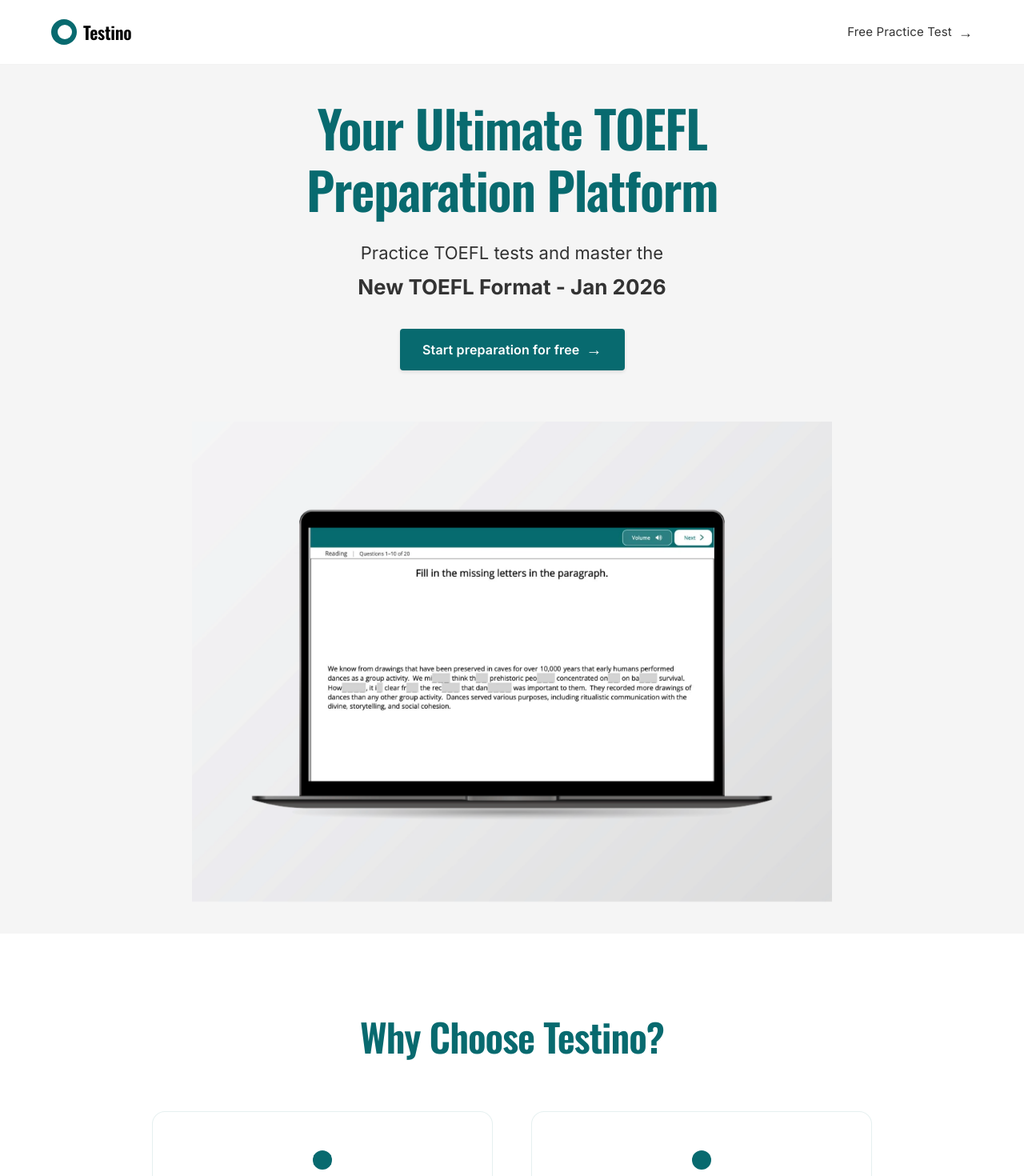
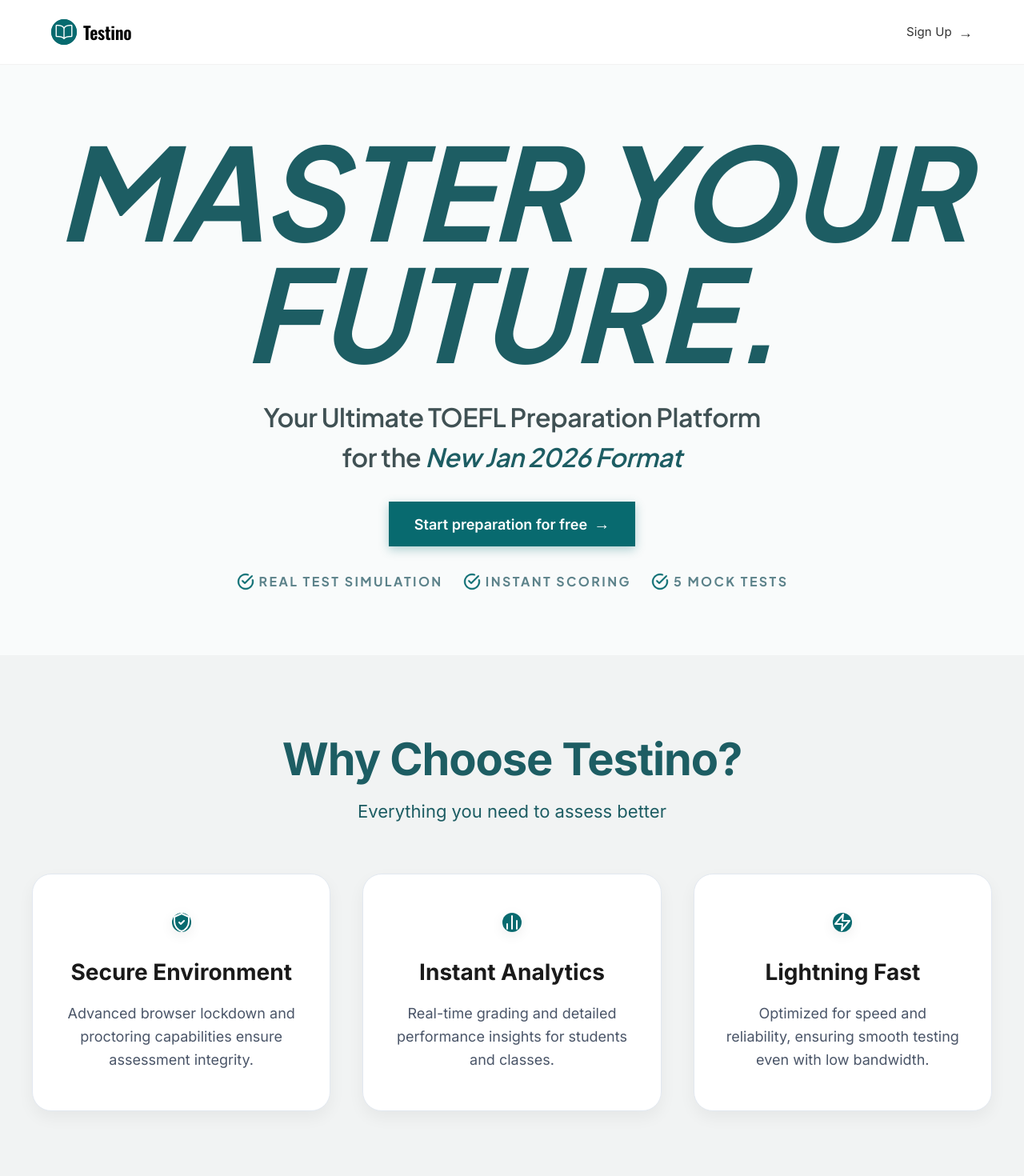
Before and after one commit to burnerlee/tofulu, a React (Vite) app in the folder landing/: page / in a window 1280 px wide. Shown: the top 1470 px of the page at 80% size. Built offline with nearby package versions, Linux system fonts and the light colour scheme; no server answers.

Commit message:
from replit inspo

```diff
--- a/landing/index.html
+++ b/landing/index.html
@@ -36,7 +36,7 @@
     <!-- Preconnect for Performance -->
     <link rel="preconnect" href="https://fonts.googleapis.com">
     <link rel="preconnect" href="https://fonts.gstatic.com" crossorigin>
-    <link href="https://fonts.googleapis.com/css2?family=Inter:wght@400;600;700&family=Oswald:wght@400;600&display=swap" rel="stylesheet">
+    <link href="https://fonts.googleapis.com/css2?family=Inter:wght@400;600;700&family=Oswald:wght@400;600&family=Plus+Jakarta+Sans:wght@400;600;700;900&display=swap" rel="stylesheet">
 
     <!-- Favicon -->
     <link rel="icon" type="image/x-icon" href="/favicon.ico" />
--- a/landing/src/App.jsx
+++ b/landing/src/App.jsx
@@ -4,6 +4,7 @@ import { AuthProvider, useAuth } from './contexts/AuthContext'
 import Header from './components/Header'
 import Hero from './components/Hero'
 import Features from './components/Features'
+import CTA from './components/CTA'
 import Footer from './components/Footer'
 import Login from './components/Login'
 import Signup from './components/Signup'
@@ -24,6 +25,7 @@ function Home() {
         <Header />
         <Hero />
         <Features />
+        {/* <CTA /> */}
         <Footer />
       </div>
     </>
--- a/landing/src/components/Features.css
+++ b/landing/src/components/Features.css
@@ -1,54 +1,74 @@
 .features {
   padding: 100px 24px;
-  background-color: #ffffff;
+  background-color:  hsl(185 20% 92% / 0.3);
+  position: relative;
+  overflow: hidden;
 }
+
+
+
 
 .features-container {
   max-width: 1200px;
   margin: 0 auto;
+  text-align: center;
+  position: relative;
+  z-index: 1;
 }
 
 .features-title {
-  font-family: 'Oswald', sans-serif;
-  font-size: 48px;
-  font-weight: 600;
-  color: #086A6F;
+  font-family: 'Inter', sans-serif;
+  font-size: 56px;
+  font-weight: 800;
+  /* color: #2d3748; */
+  color: hsl(185, 55%, 25%);
   text-align: center;
-  margin-bottom: 64px;
-  line-height: 1.2;
+  margin-bottom: 16px;
+  line-height: 1.1;
   letter-spacing: -0.02em;
   animation: fadeInUp 1s ease-out 0.2s both;
 }
 
+.features-subtitle {
+  font-family: 'Inter', sans-serif;
+  font-size: 22px;
+  font-weight: 500;
+  /* color: #4a5568; */
+  color: hsl(185, 55%, 25%);
+  text-align: center;
+  margin-bottom: 60px;
+  line-height: 1.6;
+  max-width: 600px;
+  margin-left: auto;
+  margin-right: auto;
+  animation: fadeInUp 1s ease-out 0.3s both;
+}
+
 .features-grid {
   display: grid;
-  grid-template-columns: repeat(2, 1fr);
-  gap: 48px;
-  margin-top: 48px;
-  max-width: 900px;
+  grid-template-columns: repeat(3, 1fr);
+  gap: 40px;
+  margin-top: 0;
+  max-width: 1200px;
   margin-left: auto;
   margin-right: auto;
 }
 
-.feature-card:nth-child(3) {
-  grid-column: 1 / -1;
-  justify-self: center;
-  max-width: 400px;
-}
 
 .feature-card {
   display: flex;
   flex-direction: column;
   align-items: center;
   text-align: center;
-  padding: 48px 32px;
-  border-radius: 16px;
-  background-color: #ffffff;
-  border: 1px solid rgba(8, 106, 111, 0.1);
+  padding: 48px 40px;
+  border-radius: 24px;
+  background: #ffffff;
+  border: 1px solid #e2e8f0;
   transition: all 0.4s cubic-bezier(0.4, 0, 0.2, 1);
   cursor: pointer;
   position: relative;
   overflow: hidden;
+  box-shadow: 0 8px 20px rgba(0, 0, 0, 0.05);
 }
 
 .feature-card::before {
@@ -57,11 +77,12 @@
   top: 0;
   left: 0;
   right: 0;
-  height: 4px;
-  background: linear-gradient(90deg, #086A6F, #20B2AA);
+  height: 5px;
+  background: linear-gradient(90deg, #086A6F, #20B2AA, #40e0d0);
   transform: scaleX(0);
   transform-origin: left;
-  transition: transform 0.4s cubic-bezier(0.4, 0, 0.2, 1);
+  transition: transform 0.3s cubic-bezier(0.4, 0, 0.2, 1);
+  z-index: 1;
 }
 
 .fade-in-hidden {
@@ -88,9 +109,10 @@
 }
 
 .feature-card:hover {
-  transform: translateY(-12px);
-  box-shadow: 0 20px 40px rgba(8, 106, 111, 0.12);
-  border-color: rgba(8, 106, 111, 0.2);
+  transform: translateY(-8px);
+  box-shadow: 0 16px 40px rgba(0, 0, 0, 0.1);
+  border-color: #086A6F;
+  background: #ffffff;
 }
 
 .feature-card:hover::before {
@@ -98,30 +120,32 @@
 }
 
 .feature-icon {
-  width: 80px;
-  height: 80px;
+  width: 96px;
+  height: 96px;
   display: flex;
   align-items: center;
   justify-content: center;
-  margin-bottom: 28px;
-  background-color: rgba(8, 106, 111, 0.08);
-  border-radius: 50%;
+  margin-bottom: 32px;
+  background: #f0f9ff;
+  border-radius: 20px;
   transition: all 0.4s cubic-bezier(0.4, 0, 0.2, 1);
   position: relative;
   z-index: 1;
+  box-shadow: 0 4px 16px rgba(0, 0, 0, 0.08);
 }
 
 .feature-card:hover .feature-icon {
-  background-color: rgba(8, 106, 111, 0.15);
-  transform: scale(1.1);
+  background: #086A6F;
+  transform: scale(1.05);
+  box-shadow: 0 6px 20px rgba(8, 106, 111, 0.2);
 }
 
 .feature-heading {
-  font-family: 'Oswald', sans-serif;
+  font-family: 'Inter', sans-serif;
   font-size: 28px;
-  font-weight: 600;
-  color: #086A6F;
-  margin-bottom: 16px;
+  font-weight: 700;
+  color: #1a1a1a;
+  margin-bottom: 20px;
   line-height: 1.3;
   transition: color 0.3s ease;
   position: relative;
@@ -129,16 +153,16 @@
 }
 
 .feature-card:hover .feature-heading {
-  color: #065559;
+  color: #086A6F;
+  transform: translateY(-2px);
 }
 
 .feature-description {
   font-family: 'Inter', sans-serif;
   font-size: 18px;
   font-weight: 400;
-  color: #555555;
-  line-height: 1.7;
-  max-width: 320px;
+  color: #4a5568;
+  line-height: 1.6;
   margin: 0;
   position: relative;
   z-index: 1;
@@ -146,16 +170,21 @@
 }
 
 .feature-card:hover .feature-description {
-  color: #333333;
+  color: #2d3748;
 }
 
 @media (max-width: 768px) {
   .features {
-    padding: 64px 16px;
+    padding: 80px 16px;
   }
 
   .features-title {
     font-size: 36px;
+    margin-bottom: 12px;
+  }
+
+  .features-subtitle {
+    font-size: 18px;
     margin-bottom: 48px;
   }
 
@@ -165,32 +194,37 @@
   }
 
   .feature-card {
-    padding: 40px 24px;
+    padding: 32px 24px;
   }
 
   .feature-card:hover {
-    transform: translateY(-8px);
+    transform: translateY(-4px);
   }
 
   .feature-heading {
-    font-size: 24px;
-  }
-
-  .feature-description {
-    font-size: 16px;
-  }
-}
-
-@media (max-width: 480px) {
-  .features-title {
-    font-size: 28px;
-  }
-
-  .feature-heading {
-    font-size: 22px;
+    font-size: 20px;
   }
 
   .feature-description {
     font-size: 15px;
   }
 }
+
+@media (max-width: 480px) {
+  .features-title {
+    font-size: 32px;
+  }
+
+  .feature-heading {
+    font-size: 18px;
+  }
+
+  .feature-description {
+    font-size: 14px;
+  }
+
+  .feature-icon {
+    width: 56px;
+    height: 56px;
+  }
+}
--- a/landing/src/components/Features.jsx
+++ b/landing/src/components/Features.jsx
@@ -44,6 +44,7 @@ function Features() {
     <section className="features">
       <div className="features-container">
         <h2 className="features-title">Why Choose Testino?</h2>
+        <p className="features-subtitle">Everything you need to assess better</p>
         <div className="features-grid">
           <div
             ref={(el) => (cardRefs.current[0] = el)}
@@ -51,14 +52,13 @@ function Features() {
           >
             <div className="feature-icon">
               <svg width="48" height="48" viewBox="0 0 24 24" fill="none" xmlns="http://www.w3.org/2000/svg">
-                <path d="M12 2L2 7L12 12L22 7L12 2Z" stroke="#086A6F" strokeWidth="2" strokeLinecap="round" strokeLinejoin="round"/>
-                <path d="M2 17L12 22L22 17" stroke="#086A6F" strokeWidth="2" strokeLinecap="round" strokeLinejoin="round"/>
-                <path d="M2 12L12 17L22 12" stroke="#086A6F" strokeWidth="2" strokeLinecap="round" strokeLinejoin="round"/>
+                <path d="M12 1L3 5V11C3 16.55 6.84 21.74 12 23C17.16 21.74 21 16.55 21 11V5L12 1Z" stroke="white" strokeWidth="2" strokeLinecap="round" strokeLinejoin="round"/>
+                <path d="M9 12L11 14L15 10" stroke="white" strokeWidth="2" strokeLinecap="round" strokeLinejoin="round"/>
               </svg>
             </div>
-            <h3 className="feature-heading">Authentic TOEFL Experience</h3>
+            <h3 className="feature-heading">Secure Environment</h3>
             <p className="feature-description">
-              Experience the closest simulation to the actual TOEFL test with our carefully designed platform that mirrors the real exam environment.
+              Advanced browser lockdown and proctoring capabilities ensure assessment integrity.
             </p>
           </div>
 
@@ -68,12 +68,12 @@ function Features() {
           >
             <div className="feature-icon">
               <svg width="48" height="48" viewBox="0 0 24 24" fill="none" xmlns="http://www.w3.org/2000/svg">
-                <path d="M12 2V22M17 5H9.5C8.57174 5 7.6815 5.36875 7.02513 6.02513C6.36875 6.6815 6 7.57174 6 8.5C6 9.42826 6.36875 10.3185 7.02513 10.9749C7.6815 11.6312 8.57174 12 9.5 12H14.5C15.4283 12 16.3185 12.3687 16.9749 13.0251C17.6312 13.6815 18 14.5717 18 15.5C18 16.4283 17.6312 17.3185 16.9749 17.9749C16.3185 18.6312 15.4283 19 14.5 19H6" stroke="#086A6F" strokeWidth="2" strokeLinecap="round" strokeLinejoin="round"/>
+                <path d="M18 20V10M12 20V4M6 20V14" stroke="white" strokeWidth="2" strokeLinecap="round" strokeLinejoin="round"/>
               </svg>
             </div>
-            <h3 className="feature-heading">Affordable for Everyone</h3>
+            <h3 className="feature-heading">Instant Analytics</h3>
             <p className="feature-description">
-              Start with our free sample tests and choose from flexible, budget-friendly plans designed to make TOEFL preparation accessible to all.
+              Real-time grading and detailed performance insights for students and classes.
             </p>
           </div>
 
@@ -83,13 +83,12 @@ function Features() {
           >
             <div className="feature-icon">
               <svg width="48" height="48" viewBox="0 0 24 24" fill="none" xmlns="http://www.w3.org/2000/svg">
-                <path d="M9 11L12 14L22 4" stroke="#086A6F" strokeWidth="2" strokeLinecap="round" strokeLinejoin="round"/>
-                <path d="M21 12V19C21 19.5304 20.7893 20.0391 20.4142 20.4142C20.0391 20.7893 19.5304 21 19 21H5C4.46957 21 3.96086 20.7893 3.58579 20.4142C3.21071 20.0391 3 19.5304 3 19V5C3 4.46957 3.21071 3.96086 3.58579 3.58579C3.96086 3.21071 4.46957 3 5 3H16" stroke="#086A6F" strokeWidth="2" strokeLinecap="round" strokeLinejoin="round"/>
+                <path d="M13 2L3 14H12L11 22L21 10H12L13 2Z" stroke="white" strokeWidth="2" strokeLinecap="round" strokeLinejoin="round"/>
               </svg>
             </div>
-            <h3 className="feature-heading">Instant Grading & Reports</h3>
+            <h3 className="feature-heading">Lightning Fast</h3>
             <p className="feature-description">
-              Get immediate feedback with AI-powered grading and detailed evaluation reports to track your progress and identify areas for improvement.
+              Optimized for speed and reliability, ensuring smooth testing even with low bandwidth.
             </p>
           </div>
         </div>
--- a/landing/src/components/Header.css
+++ b/landing/src/components/Header.css
@@ -42,23 +42,16 @@
 .logo-icon {
   width: 32px;
   height: 32px;
-  background-color: #086A6F;
-  border-radius: 50%;
   display: flex;
   align-items: center;
   justify-content: center;
   position: relative;
 }
 
-.crescent {
-  width: 18px;
-  height: 18px;
-  background-color: #ffffff;
-  border-radius: 50%;
-  position: absolute;
-  left: 8px;
-  top: 50%;
-  transform: translateY(-50%);
+.logo-icon-img {
+  width: 100%;
+  height: 100%;
+  object-fit: contain;
 }
 
 .logo-text {
--- a/landing/src/components/Header.jsx
+++ b/landing/src/components/Header.jsx
@@ -1,6 +1,7 @@
 import React from 'react'
 import { Link, useLocation } from 'react-router-dom'
 import { useAuth } from '../contexts/AuthContext'
+import openBookIcon from '../assets/open-book-4.png'
 import './Header.css'
 
 function Header() {
@@ -17,15 +18,15 @@ function Header() {
       <div className={`header-container ${isAuthenticatedPage ? 'header-container-dashboard' : ''}`}>
         <Link to="/" className="logo">
           <div className="logo-icon">
-            <div className="crescent"></div>
+            <img src={openBookIcon} alt="Testino logo" className="logo-icon-img" />
           </div>
           <span className="logo-text">Testino</span>
         </Link>
         <div className="header-actions">
           {isLandingPage ? (
-            // Landing page always shows "Free Practice Test"
+            // Landing page always shows "Sign Up"
             <Link to="/login" className="download-link">
-              Free Practice Test
+              Sign Up
               <span className="arrow">→</span>
             </Link>
           ) : isAuthenticatedPage && isAuthenticated ? (
@@ -44,9 +45,9 @@ function Header() {
               </button>
             </>
           ) : !isAuthPage && !isAuthenticated ? (
-            // Other pages show "Free Practice Test" when not authenticated
+            // Other pages show "Sign Up" when not authenticated
             <Link to="/login" className="download-link">
-              Free Practice Test
+              Sign Up
               <span className="arrow">→</span>
             </Link>
           ) : null}
--- a/landing/src/components/Hero.css
+++ b/landing/src/components/Hero.css
@@ -3,165 +3,213 @@
   display: flex;
   align-items: center;
   justify-content: center;
-  background-color: #f5f5f5;
+  background-color: #ffffff;
   min-height: calc(100vh - 80px);
-  padding: 40px 24px;
+  padding: 80px 24px;
+  position: relative;
+  background-color: hsl(180 15% 98%);
 }
 
-.hero-container {
-  max-width: 800px;
-  text-align: center;
+.hero-content {
+  /* max-width: 900px; */
+  width: 100%;
   display: flex;
   flex-direction: column;
   align-items: center;
-  gap: 24px;
+  text-align: center;
+  gap: 32px;
+  position: relative;
+  z-index: 1;
 }
 
-.hero-greeting {
-  display: flex;
+.hero-badge {
+  display: inline-flex;
   align-items: center;
   gap: 8px;
-  font-family: 'Oswald', sans-serif;
-  font-size: 11px;
-  font-weight: 400;
-  color: #666666;
-  letter-spacing: 0.5px;
-  text-transform: uppercase;
-  margin-bottom: 8px;
+  background-color: #f5f5f5;
+  padding: 6px 14px;
+  border-radius: 24px;
+  font-family: 'Inter', sans-serif;
+  font-size: 13px;
+  font-weight: 500;
+  color: #1a1a1a;
+  margin-bottom: 0;
+  animation: fadeInUp 1s ease-out 0.2s both;
 }
 
-.greeting-arrow {
+.badge-icon {
   font-size: 16px;
 }
 
+.badge-text {
+  letter-spacing: 0.01em;
+}
+
 .hero-headline {
-  font-family: 'Oswald', sans-serif;
-  font-size: 64px;
-  font-weight: 600;
-  color: #086A6F;
-  line-height: 1.2;
+  font-family: 'Plus Jakarta Sans', sans-serif;
+  font-size: 10rem;
+  font-weight: 900;
+  color: hsl(185, 55%, 25%);
+  line-height: 0.95;
   margin: 0;
-  letter-spacing: -0.02em;
-  animation: fadeInUp 1s ease-out 0.3s both;
+  letter-spacing: normal;
+  text-align: center;
+  text-transform: uppercase;
+  font-style: italic;
+  animation: fadeInUp 1s ease-out 0.4s both;
 }
 
 .hero-subheadline-container {
   display: flex;
   flex-direction: column;
-  align-items: center;
-  gap: 4px;
-  max-width: 600px;
+  gap: 2px;
+  width: 80%;
+  font-weight: 600;
   animation: fadeInUp 1s ease-out 0.5s both;
+  font-family: 'Plus Jakarta Sans', sans-serif;
+  color: hsl(190, 40%, 12%, 0.8);
+  line-height: 1.5;
+  margin: 0;
+  text-align: center;
+  letter-spacing: -0.025em;
 }
 
-.hero-subheadline-line1 {
-  font-family: 'Inter', sans-serif;
-  font-size: 22px;
-  font-weight: 400;
-  color: #333333;
-  line-height: 1.6;
-  margin: 0;
+.hero-subheadline-highlight {
+  color: hsl(185, 55%, 25%);
+  font-style: italic;
 }
 
-.hero-subheadline-line2 {
-  font-family: 'Inter', sans-serif;
-  font-size: 26px;
-  font-weight: 700;
-  color: #333333;
-  line-height: 1.6;
-  margin: 0;
+@media (min-width: 768px) {
+  .hero-subheadline-line1,
+  .hero-subheadline-line2 {
+    font-size: 32px;
+  }
 }
 
-.cta-button {
+.hero-features {
+  display: flex;
+  flex-direction: row;
+  align-items: center;
+  justify-content: space-evenly;
+  flex-wrap: wrap;
+  width: 60%;
+}
+
+.hero-feature {
+  display: flex;
+  flex-direction: row;
+  align-items: center;
+  /* justify-content: center; */
+  flex-wrap: nowrap;
+  animation: fadeInUp 1s ease-out 1s both;
+}
+
+.feature {
+  font-family: 'Plus Jakarta Sans', sans-serif;
+  font-size: 16px;
+  font-weight: 700;
+  color: hsl(190, 20%, 45%);
+  line-height: 1.5;
+  margin: 0;
+  text-align: center;
+  text-transform: uppercase;
+  letter-spacing: 0.15em;
+}
+
+.tick-icon-img {
+  width: 24px;
+  height: 24px;
+  margin-right: 5px;
+  align-self: center;
+}
+
+.hero-button {
   font-family: 'Inter', sans-serif;
+  font-size: 18px;
+  font-weight: 600;
+  padding: 16px 32px;
+  border-radius: 0;
+  cursor: pointer;
+  transition: all 0.2s ease;
+  border: none;
+  outline: none;
+  display: inline-flex;
+  align-items: center;
+  gap: 8px;
+  margin-top: 0;
+  box-shadow: 0 4px 12px rgba(8, 106, 111, 0.3);
+  animation: fadeInUp 1s ease-out 0.8s both;
+}
+
+.hero-button-primary {
   background-color: #086A6F;
   color: #ffffff;
-  border: none;
-  padding: 14px 28px;
-  border-radius: 4px;
-  font-size: 16px;
-  font-weight: 600;
-  cursor: pointer;
-  display: flex;
-  align-items: center;
-  gap: 8px;
-  transition: all 0.2s ease;
-  margin-top: 8px;
-  box-shadow: 0 2px 4px rgba(0, 0, 0, 0.1);
-  letter-spacing: 0.01em;
-  animation: fadeInScale 1s ease-out 0.7s both;
 }
 
-.cta-button:hover {
+.hero-button-primary:hover {
   background-color: #065559;
-  transform: translateY(-2px);
-  box-shadow: 0 4px 12px rgba(8, 106, 111, 0.3);
-}
-
-.cta-button:active {
-  transform: translateY(0);
+  transform: translateY(-1px);
+  box-shadow: 0 6px 16px rgba(8, 106, 111, 0.4);
 }
 
 .button-arrow {
   font-size: 20px;
 }
 
-.laptop-image {
-  width: 100%;
-  max-width: 800px;
-  height: auto;
-  margin-top: 40px;
-  display: block;
-  animation: fadeInUp 1.2s ease-out 0.9s both;
-}
 
 @media (max-width: 768px) {
   .hero {
     min-height: calc(100vh - 64px);
-    padding: 32px 16px;
+    padding: 60px 24px;
+  }
+
+  .hero-content {
+    gap: 24px;
+  }
+
+  .hero-badge {
+    font-size: 12px;
+    padding: 6px 12px;
   }
 
   .hero-headline {
-    font-size: 48px;
+    font-size: 56px;
   }
 
-  .hero-subheadline-line1 {
-    font-size: 20px;
+  .hero-feature {
+    font-size: 16px;
   }
 
-  .hero-subheadline-line2 {
-    font-size: 24px;
-  }
-
-  .cta-button {
+  .hero-button {
     font-size: 16px;
     padding: 14px 28px;
-  }
-
-  .hero-container {
-    gap: 20px;
-  }
-
-  .laptop-image {
-    margin-top: 32px;
-    max-width: 100%;
   }
 }
 
 @media (max-width: 480px) {
-  .hero-headline {
-    font-size: 36px;
+  .hero {
+    padding: 40px 16px;
   }
 
-  .hero-subheadline-line1 {
-    font-size: 18px;
+  .hero-content {
+    gap: 20px;
   }
 
-  .hero-subheadline-line2 {
-    font-size: 20px;
+  .hero-badge {
+    font-size: 11px;
+    padding: 5px 10px;
   }
 
-  .laptop-image {
-    margin-top: 24px;
+  .hero-headline {
+    font-size: 42px;
+  }
+
+  .hero-feature {
+    font-size: 14px;
+  }
+
+  .hero-button {
+    font-size: 15px;
+    padding: 12px 24px;
   }
 }
--- a/landing/src/components/Hero.jsx
+++ b/landing/src/components/Hero.jsx
@@ -1,38 +1,52 @@
 import React from 'react'
 import { useNavigate } from 'react-router-dom'
 import './Hero.css'
-import laptopImage from '../assets/laptop.png'
+import tick from '../assets/correct.png'
+
 
 function Hero() {
   const navigate = useNavigate()
 
   return (
     <section className="hero">
-      <div className="hero-container">
+      <div className="hero-content">
+        {/* <div className="hero-badge">
+          <span className="badge-icon">✨</span>
+          <span className="badge-text">The #1 Rated TOEFL Prep in 2026</span>
+        </div> */}
         <h1 className="hero-headline">
-          Your Ultimate TOEFL<br />
-          Preparation Platform
+          MASTER YOUR<br />
+          FUTURE.
         </h1>
         <div className="hero-subheadline-container">
           <p className="hero-subheadline-line1">
-            Practice TOEFL tests and master the
+            Your Ultimate TOEFL Preparation Platform
           </p>
           <p className="hero-subheadline-line2">
-            New TOEFL Format - Jan 2026
+            for the <span className="hero-subheadline-highlight">New Jan 2026 Format</span>
           </p>
         </div>
         <button
-          className="cta-button"
+          className="hero-button hero-button-primary"
           onClick={() => navigate('/login')}
         >
           Start preparation for free
           <span className="button-arrow">→</span>
         </button>
-        <img
-          src={laptopImage}
-          alt="TOEFL test interface on laptop"
-          className="laptop-image"
-        />
+        <div className="hero-features">
+        <div className="hero-feature">
+          <img src={tick} alt="tick-icon" className="tick-icon-img" />
+          <p className='feature'>REAL TEST SIMULATION</p>
+        </div>
+        <div className="hero-feature">
+        <img src={tick} alt="tick-icon" className="tick-icon-img" />
+        <p className='feature'>INSTANT SCORING</p>
+        </div>
+        <div className="hero-feature">
+        <img src={tick} alt="tick-icon" className="tick-icon-img" />
+        <p className='feature'>5 MOCK TESTS</p>
+        </div>
+        </div>
       </div>
     </section>
   )
```
